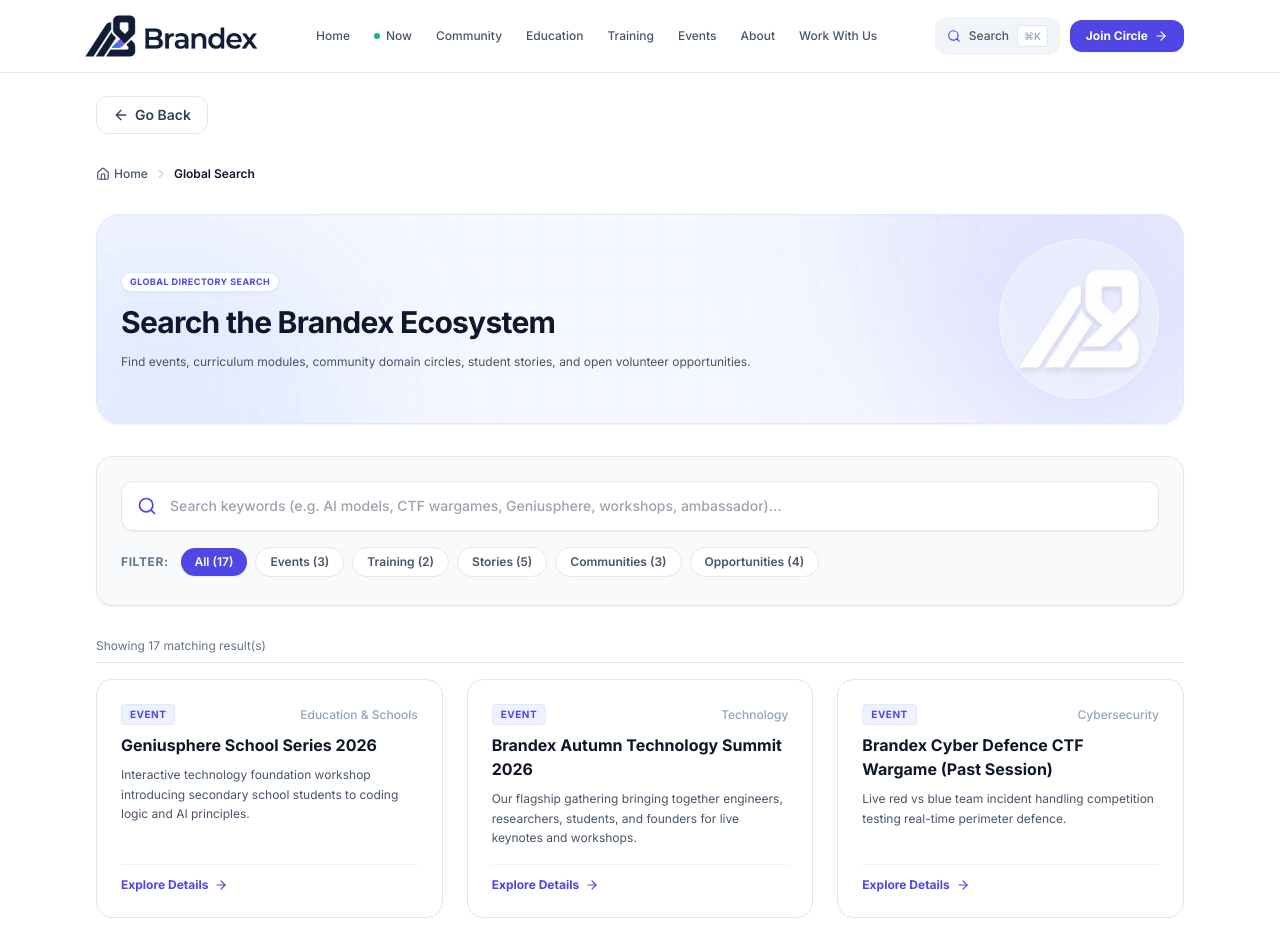
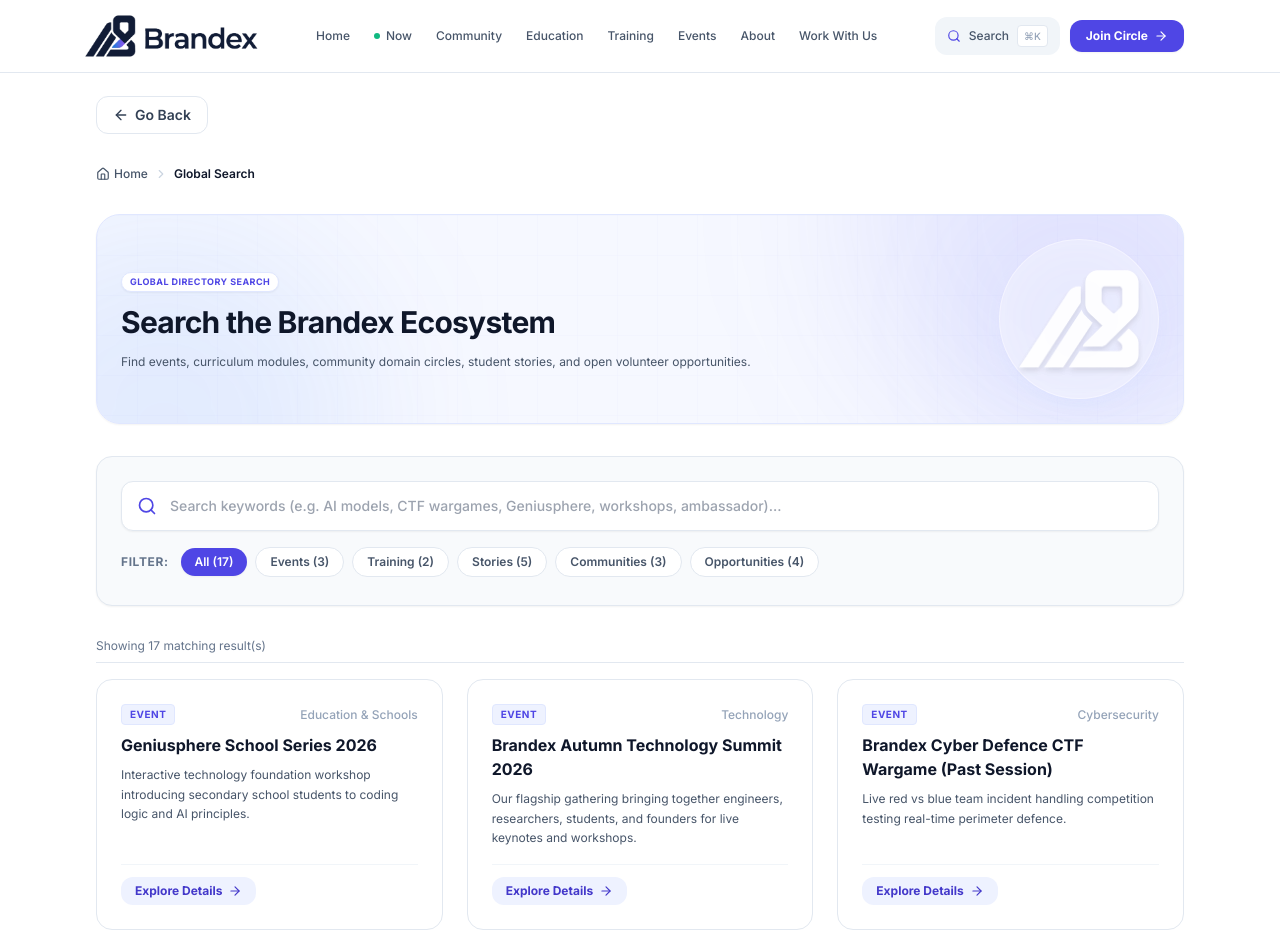
Before and after one commit to PavanKumar-HQ/Brandex-Community, a React (Vite) app: page /#/search in a window 1280 px wide. Shown: the top 941 px of the page. Built offline with nearby package versions, Linux system fonts and the light colour scheme.

Commit message:
UI: style text action links as modern small button pills

```diff
--- a/src/pages/NowPage.tsx
+++ b/src/pages/NowPage.tsx
@@ -148,7 +148,7 @@
                       )
                     })
                   }
-                  className="text-indigo-600 font-semibold hover:underline inline-flex items-center gap-1"
+                  className="px-3 py-1.5 bg-indigo-50 hover:bg-indigo-600 text-indigo-700 hover:text-white text-xs font-semibold rounded-lg transition-all inline-flex items-center gap-1.5 shadow-2xs hover:shadow-xs"
                 >
                   <Eye className="w-3.5 h-3.5" />
                   <span>Quick View</span>
@@ -183,7 +183,7 @@
                 </div>
                 <NavLink
                   to={`/training/${tr.slug}`}
-                  className="text-purple-600 font-semibold hover:underline inline-flex items-center gap-1"
+                  className="px-3 py-1.5 bg-purple-50 hover:bg-purple-600 text-purple-700 hover:text-white text-xs font-semibold rounded-lg transition-all inline-flex items-center gap-1.5 shadow-2xs hover:shadow-xs"
                 >
                   <span>Curriculum</span>
                   <ArrowRight className="w-3 h-3" />
@@ -314,13 +314,15 @@
                   {story.excerpt}
                 </p>
               </div>
+              <div className="pt-2 border-t border-slate-100 flex items-center justify-between">
                 <NavLink
                   to={`/stories/${story.slug}`}
-                className="text-xs font-bold text-indigo-600 hover:underline inline-flex items-center gap-1 pt-2 border-t border-slate-100"
+                  className="px-3.5 py-1.5 bg-indigo-50 hover:bg-indigo-600 text-indigo-700 hover:text-white text-xs font-bold rounded-xl transition-all duration-200 inline-flex items-center gap-1.5 shadow-xs hover:shadow-sm"
                 >
                   <span>Read Story</span>
                   <ArrowRight className="w-3 h-3" />
                 </NavLink>
+              </div>
             </div>
           ))}
 
--- a/src/pages/SearchPage.tsx
+++ b/src/pages/SearchPage.tsx
@@ -179,13 +179,15 @@
                   </p>
                 </div>
 
+                <div className="pt-3 border-t border-slate-100 flex items-center justify-between">
                   <NavLink
                     to={item.searchLink}
-                  className="text-xs font-bold text-indigo-600 hover:underline inline-flex items-center gap-1.5 pt-3 border-t border-slate-100"
+                    className="px-3.5 py-1.5 bg-indigo-50 hover:bg-indigo-600 text-indigo-700 hover:text-white text-xs font-bold rounded-xl transition-all duration-200 inline-flex items-center gap-1.5 shadow-2xs hover:shadow-xs"
                   >
                     <span>Explore Details</span>
                     <ArrowRight className="w-3.5 h-3.5" />
                   </NavLink>
+                </div>
               </div>
             ))}
           </div>
```
Also changed, not shown: 4 other files (tests, documents, lock files or other folders). Lines whose indentation alone changed are shown as unchanged.
